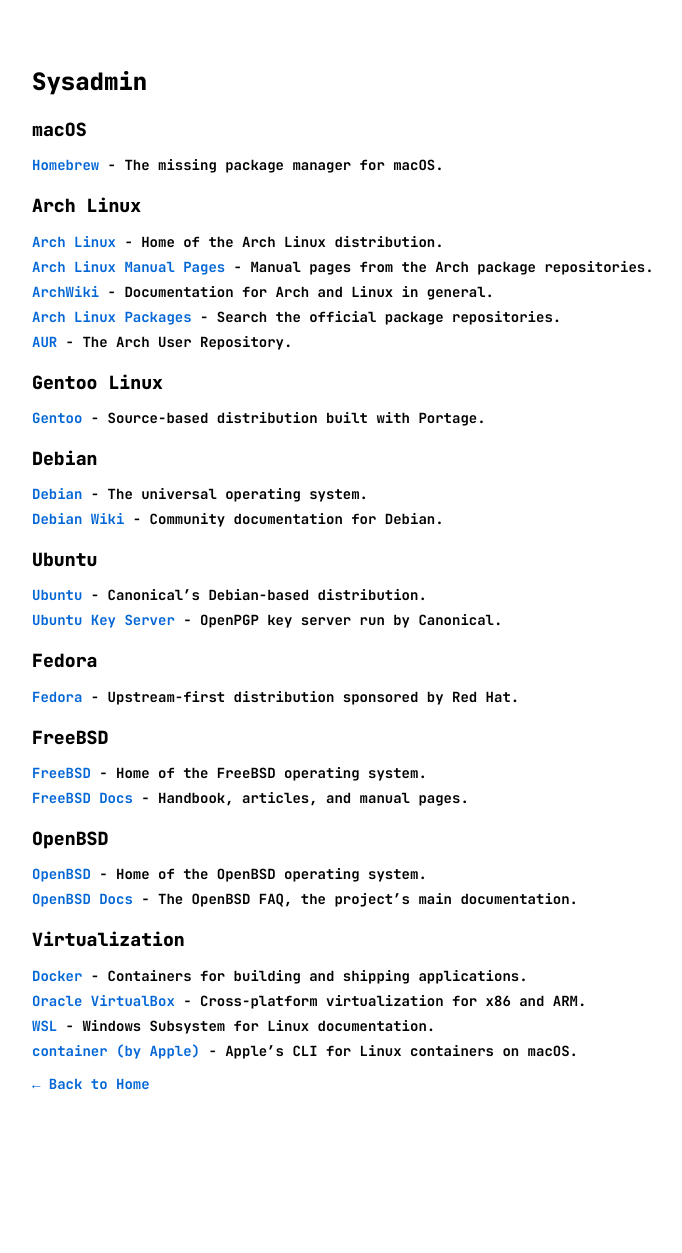
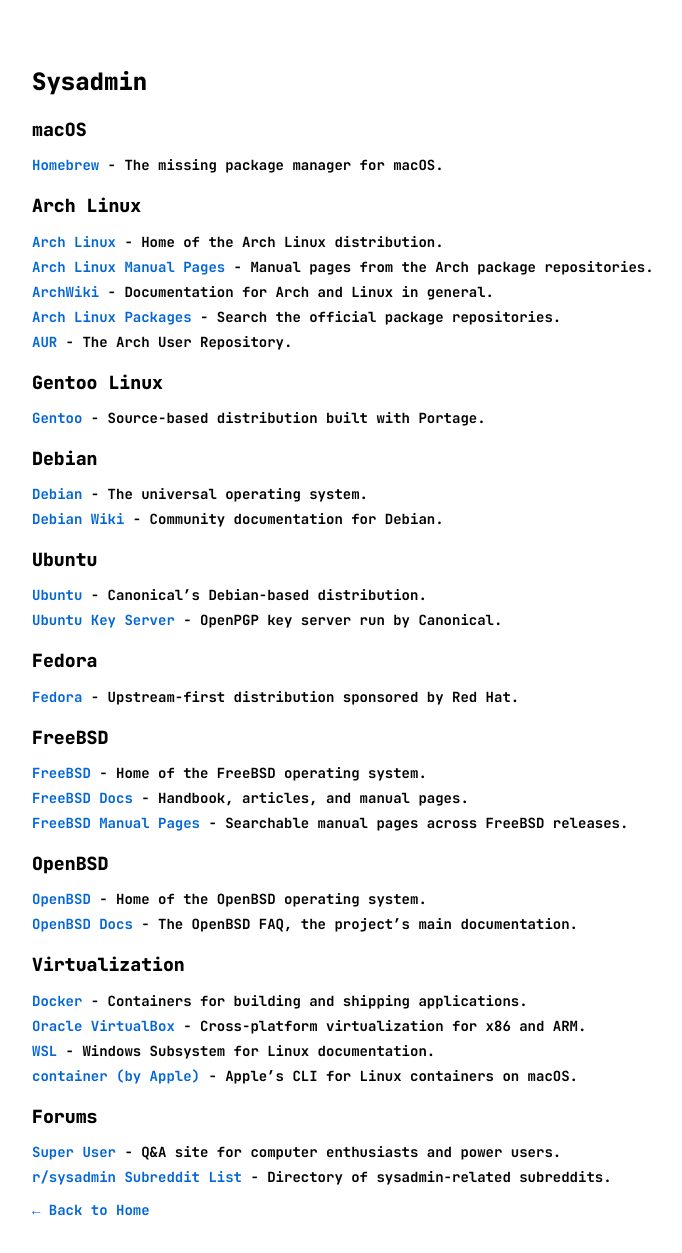
Before and after one commit to 0stellensatz/links, a Jekyll site: the page built from page_sysadmin.md, in a window 1280 px wide. Shown: the whole page, without its empty margins (240-922 px from the left). Built offline with Jekyll 4.4.1, drawn with Linux system fonts in a browser that asks for light colours; before the commit the page ends 1127 px from its top, so only the background shows below that.

Commit message:
Add FreeBSD manual pages and a Forums section
Co-Authored-By: Claude Opus 5 (1M context) <noreply@anthropic.com>

```diff
--- a/_data/links_sysadmin.yml
+++ b/_data/links_sysadmin.yml
@@ -60,6 +60,9 @@
   - title: "FreeBSD Docs"
     url: "https://docs.freebsd.org"
     description: "Handbook, articles, and manual pages."
+  - title: "FreeBSD Manual Pages"
+    url: "https://man.freebsd.org/cgi/man.cgi"
+    description: "Searchable manual pages across FreeBSD releases."
 
 - heading: "OpenBSD"
   links:
@@ -84,3 +87,12 @@
   - title: "container (by Apple)"
     url: "https://github.com/apple/container"
     description: "Apple's CLI for Linux containers on macOS."
+
+- heading: "Forums"
+  links:
+  - title: "Super User"
+    url: "https://superuser.com"
+    description: "Q&A site for computer enthusiasts and power users."
+  - title: "r/sysadmin Subreddit List"
+    url: "https://www.reddit.com/r/sysadmin/wiki/subreddits/"
+    description: "Directory of sysadmin-related subreddits."
```
